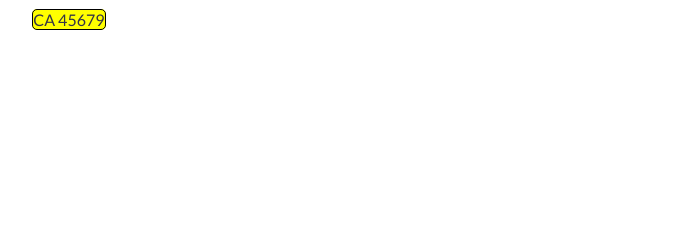
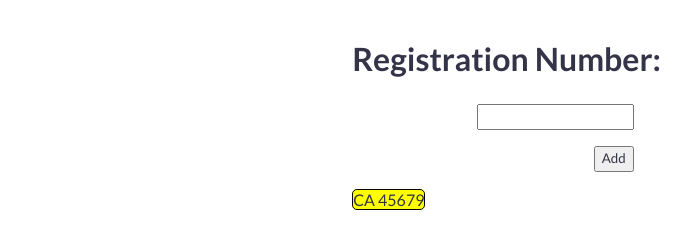
Before and after one commit to dyllanhope/Registration, a plain HTML site: page index.html in a window 1280 px wide. Shown: the whole page, without its empty margins (147-838 px from the left). Drawn offline with Linux system fonts and the light colour scheme.

Commit message:
first design of add

```diff
--- a/css/registration_number.css
+++ b/css/registration_number.css
@@ -1,3 +1,6 @@
+h2{
+    margin-bottom: 5px;
+}
 .plate{
     border: 1px solid black;
     background-color: yellow;
--- a/index.html
+++ b/index.html
@@ -11,7 +11,26 @@
 <body>
     <div class="container">
         <div class="row">
-            <div class="col-12">
+            <div class="col-4"></div>
+            <div class="col-5">
+                <h2>Registration Number:</h2>
+            </div>
+        </div>
+        <div class="row">
+                <div class="col-4"></div>
+            <div class="col-4">
+                <input style="float:right" type="text">
+            </div>
+        </div>
+        <div class="row">
+                <div class="col-4"></div>
+            <div class="col-4">
+                <button style="float:right">Add</button>
+            </div>
+        </div>
+        <div class="row">
+                <div class="col-4"></div>
+            <div class="col-4">
                 <span class="plate">CA 45679</span>
             </div>
         </div>
```
